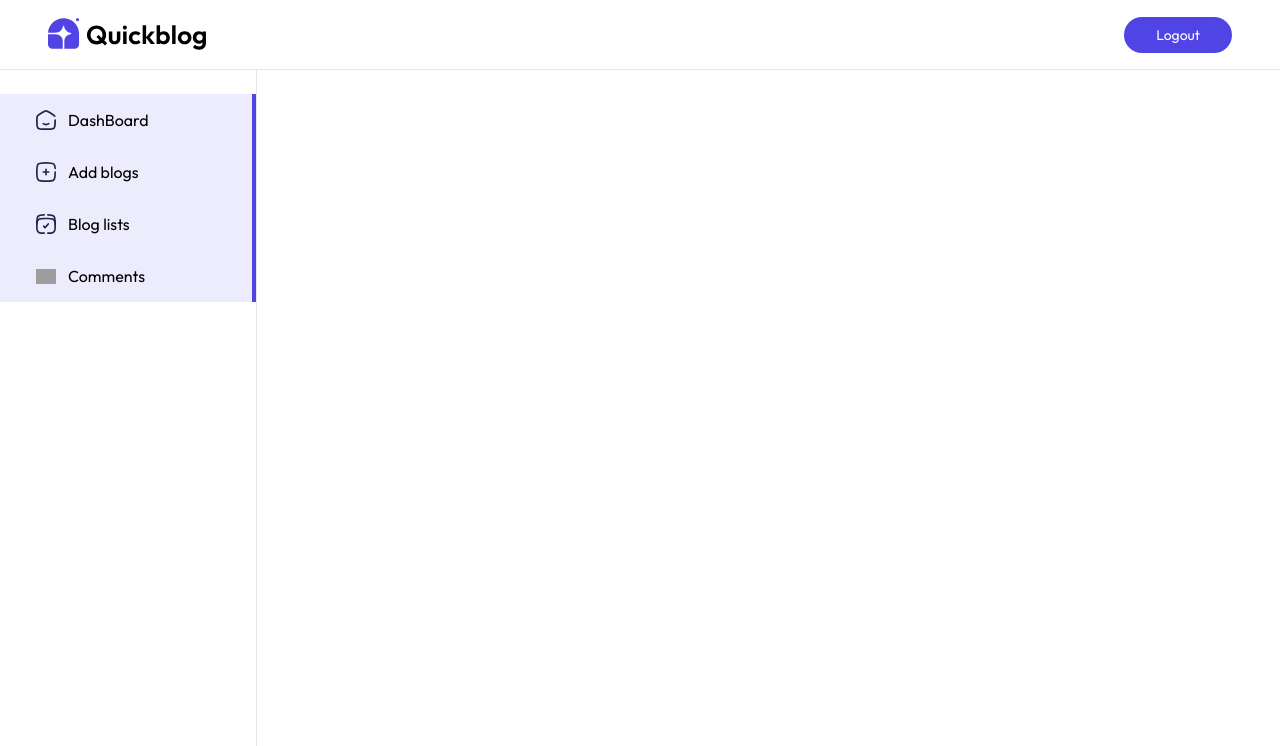
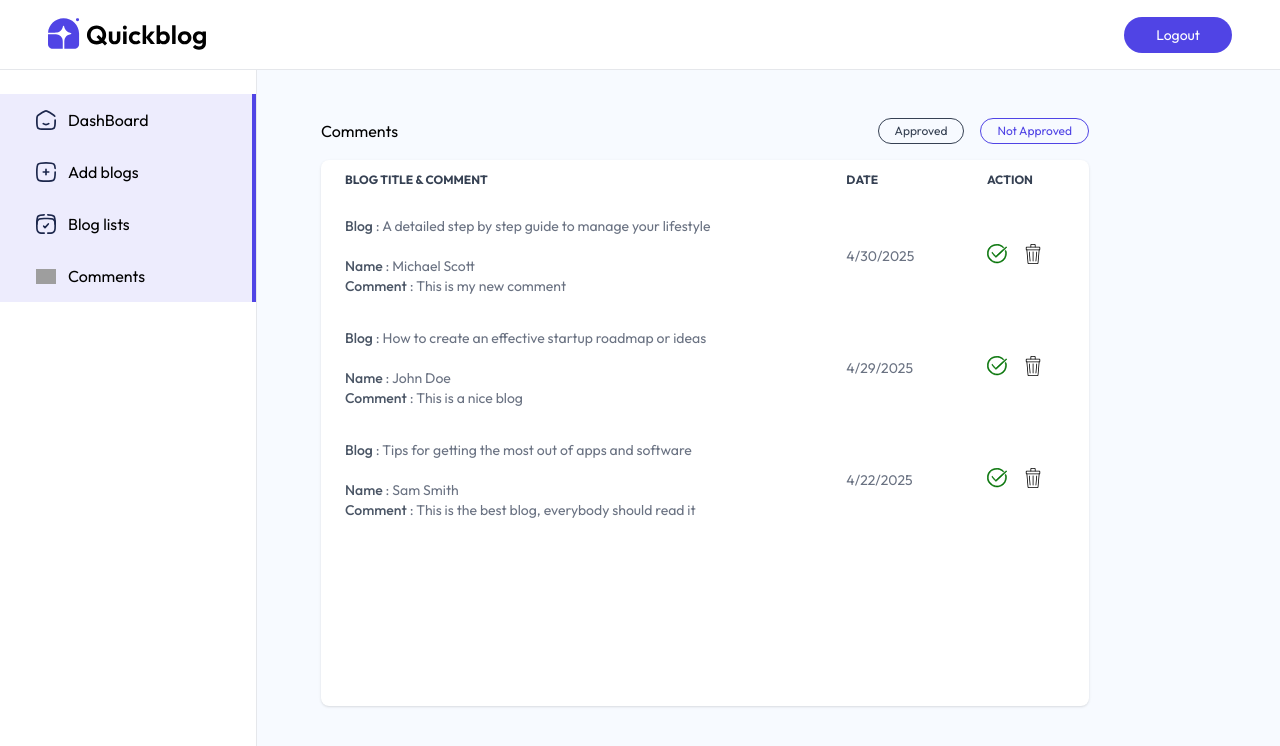
Before and after one commit to Holuwaphemmy01/Akinzo-Blog, a React (Vite) app in the folder client/: page /admin/comment in a window 1280 px wide. Shown: the top 746 px of the page. Built offline with nearby package versions, Linux system fonts and the light colour scheme; grey boxes are pictures that could not be loaded.

Commit message:
add blog

```diff
--- a/client/package.json
+++ b/client/package.json
@@ -13,6 +13,7 @@
     "@tailwindcss/vite": "^4.1.8",
     "moment": "^2.30.1",
     "motion": "^12.15.0",
+    "quill": "^2.0.3",
     "react": "^19.1.0",
     "react-dom": "^19.1.0",
     "react-router-dom": "^7.6.1",
--- a/client/src/App.jsx
+++ b/client/src/App.jsx
@@ -8,6 +8,7 @@
 import ListBlog from './pages/admin/ListBlog'
 import Comments from './pages/admin/Comments'
 import Login from './components/admin/Login'
+import 'quill/dist/quill.snow.css'
 
 const App = () => {
   return (
--- a/client/src/components/admin/BlogTableItem.jsx
+++ b/client/src/components/admin/BlogTableItem.jsx
@@ -12,7 +12,7 @@
         <td className='px-2 py-4'> {title} </td>
         <td className='px-2 py-4 max-sm:hidden'> {BlogDate.toDateString()} </td>
         <td className='px-2 py-4 max-sm:hidden' >
-            <p className='{`${blog.isPublished ? "text-green-600" : "text-orange-700" }`}'>
+            <p className={`${blog.isPublished ? "text-green-600" : "text-orange-700" }`}>
               {blog.isPublished ? 'Published' : 'Unpublished'} </p>
         </td>
         <td className='px-2 py-4 flex text-xs gap-3'>
--- /dev/null
+++ b/client/src/components/admin/CommentTableItem.jsx
@@ -0,0 +1,36 @@
+import React from 'react'
+import { assets } from '../../assets/assets';
+
+const CommentTableItem = ({comment, fetchComments}) => {
+
+    const {blog, createdAt, _id} = comment;
+    const BlogDate = new Date(createdAt)
+
+  return (
+    <tr className='order-y border-gray-300'>
+        <td className='px-6 py-4'>
+            <b className='font-medium text-gray-600'>Blog</b> : {blog.title}
+            <br />
+            <br />
+            <b className='font-medium text-gray-600'>Name</b> : {comment.name}
+            <br />
+            <b className='font-medium text-gray-600'>Comment</b> : {comment.content}
+        </td>
+        <td className='px-6 py-4 max-sm:hidden'>
+            {BlogDate.toLocaleDateString()}
+        </td>
+        <td className='px-6 py-4'>
+            <div className='inline-flex items-center gap-4'>
+                {!comment.isApproved ? <img src={assets.tick_icon} className='w-5 hover:scale-110
+                transition-all cursor-pointer'/> : <p className='text-xs border
+                border-green-600 bg-green-100 text-green-600 rounded-full px-3
+                py-1'>Approved</p>}
+                <img src={assets.bin_icon} alt="" className='w-5 hover:scale-110
+                transition-all cursor-pointer'/>
+            </div>
+        </td>
+    </tr>
+  )
+}
+
+export default CommentTableItem
--- a/client/src/pages/admin/AddBlog.jsx
+++ b/client/src/pages/admin/AddBlog.jsx
@@ -1,10 +1,88 @@
-import React from 'react'
+import React, { useEffect, useState, useRef } from 'react'
+import { assets, blogCategories } from '../../assets/assets'
+import Quill from 'quill';
 
 const AddBlog = () => {
+
+    const editorRef = useRef(null)
+
+    const quillRef = useRef(null)
+
+
+    const [image, setImage] = useState(false);
+
+    const [title, setTitle] = useState('');
+
+    const [subTitle, setSubTitle] = useState('');
+
+    const [category, setCategory] = useState('Startup')
+
+    const [isPublished, setIsPublished] = useState(false)
+
+
+    const generateContent = async () =>{
+
+    }
+
+    const onSubmitHandler = async (e) =>{
+        e.preventDefault();
+    }
+
+    useEffect(()=>{
+        if(!quillRef.current && editorRef.current){
+            quillRef.current = new Quill(editorRef.current, {theme: 'snow'})
+        }
+    }, [])
+
+
   return (
-    <div>
+    <form onSubmit={onSubmitHandler} className='flex-1 bg-blue-50/50 text-gray-600 h-full overflow-scroll'>
+      <div className='bg-white w-full max-w-3xl p-4 md:p-10 sm:m-10 shadow rounded'>
+        <p>Upload thumbnail</p>
+        <label htmlFor="image" className='mt-2 h-16 rounded cursor-pointer'>
+            <img src={!image ? assets.upload_area : URL.createObjectURL(image)} alt=""
+            className='mt-2 h-16 rounded cursor-pointer'/>
+            <input onChange={(e)=> setImage(e.target.files[0])} type="file" id='image' hidden required/>
+        </label>
+        <p className='mt-4'>Blog title</p>
+        <input type="text" placeholder='Type here' required className='w-full
+        max-w-lg mt-2 p-2 border border-gray-300 outline-none rounded' onChange={e=> setTitle(e.target.value)}
+        value={title}/>
 
-    </div>
+
+        <p className='mt-4'>Sub title</p>
+        <input type="text" placeholder='Type here' required className='w-full
+        max-w-lg mt-2 p-2 border border-gray-300 outline-none rounded' onChange={e=> setSubTitle(e.target.value)}
+        value={subTitle}/>
+
+
+         <p className='mt-4'>Blog Description</p>
+         <div className='max-w-lg h-74 pb-16 sm:pb-10 pt-2 relative'>
+            <div ref={editorRef}></div>
+            <button type='button' onClick={generateContent} className='absolute
+            bottom-1 right-2 ml-2 text-xs text-white bg-black/70 px-4 py-1.5
+            rounded hover:underline cursor-pointer'>Generate with AI</button>
+         </div>
+
+
+         <p className='mt-4'>Blog Category</p>
+         <select onChange={e=>setCategory(e.target.value)} name="category" className='mt-2 px-3 py-2 border text-gray-500
+            border-gray-300 outline-none rounded'>
+            <option value="" >Select Category</option>
+            {blogCategories.map((item, index)=>{
+                return <option key={index} value={item}>{item}</option>
+            })}
+         </select>
+
+         <div className='flex gap-2 mt-4'>
+            <p>Publish Now</p>
+            <input type="checkbox" checked={isPublished} className='scale-125
+            cursor-pointer' onChange={e => setIsPublished(e.target.checked)}/>
+         </div>
+         <button type='submit' className='mt-8 w-40 h-10 bg-primary text-white
+         rounded cursor-pointer text:sm'>Add Blog</button>
+      </div>
+    </form>
   )
 }
 
--- a/client/src/pages/admin/Comments.jsx
+++ b/client/src/pages/admin/Comments.jsx
@@ -1,9 +1,55 @@
-import React from 'react'
+import React, { useEffect, useState } from 'react'
+import { comments_data } from '../../assets/assets'
+import CommentTableItem from '../../components/admin/CommentTableItem'
 
 const Comments = () => {
+
+    const [comments, setComments] = useState([])
+    const [filter, setFilter] = useState('Not Approved')
+
+    const fetchComments = async ()=>{
+        setComments(comments_data)
+    }
+
+    useEffect(()=>{
+        fetchComments()
+    }, [])
+
   return (
-    <div>
+    <div className='flex-1 pt-5 px-5 sm:pt-12 sm:pl-16 bg-blue-50/50'>
+        <div className='flex justify-between items-center max-w-3xl'>
+            <h1>Comments</h1>
+            <div className='flex gap-4'>
+                <button onClick={()=> setFilter('Approved')} className={`shadow-custom-sm border rounded-full px-4 py-1
+                cursor-pointer text-xs ${filter === 'Approved' ? 'text-primary' :
+                'text-gray-700'}`}>Approved</button>
 
+                <button onClick={()=> setFilter('Not Approved')} className={`shadow-custom-sm border rounded-full px-4 py-1
+                cursor-pointer text-xs ${filter === 'Not Approved' ? 'text-primary' :
+                'text-gray-700'}`}>Not Approved</button>
+            </div>
+        </div>
+
+        <div className='relative h-4/5 max-w-3xl overflow-x-auto mt-4 bg-white shadow
+        rounded-lg scrollbar-hide'>
+            <table className='w-full text-sm text-gray-500'>
+                <thead className='text-xs text-gray-700 text-left uppercase'>
+                    <tr className=''>
+                        <th scope='col' className='px-6 py-3'>Blog Title & Comment </th>
+                        <th scope='col' className='px-6 py-3 max:sm:hidden'>Date </th>
+                        <th scope='col' className='px-6 py-3'>Action </th>
+                    </tr>
+                </thead>
+                <tbody>
+                    {comments.filter((comment)=>{
+                        if(filter === 'Approved') return comment.isApproved === true;
+                        return comment.isApproved === false;
+                    }).map((comment, index) => <CommentTableItem key={comment._id}
+                    comment={comment} index={index + 1} fetchComments={fetchComments}/>)}
+                </tbody>
+
+            </table>
+        </div>
     </div>
   )
 }
--- a/client/src/pages/admin/ListBlog.jsx
+++ b/client/src/pages/admin/ListBlog.jsx
@@ -1,9 +1,48 @@
-import React from 'react'
+import React, { useEffect, useState } from 'react'
+import BlogTableItem from '../../components/admin/BlogTableItem';
+import { blog_data } from '../../assets/assets';
+
 
 const ListBlog = () => {
-  return (
-    <div>
 
+    const [blogs, setBlogs] = useState([]);
+
+    const fetchBlogs = async () => {
+        setBlogs(blog_data)
+    }
+
+    useEffect(()=>{
+        fetchBlogs()
+    }, [])
+
+
+
+    return (
+    <div className='flex-1 pt-5 px-5 sm:pt-12 sm:pl-16 bg-blue-50/50'>
+      <h1>All blogs</h1>
+
+      <div className='relative h-4/5 max-w-4xl overflow-x-auto shadow rounded-lg
+            scroll-bar-hide bg-white'>
+                <table className='w-full text-sm text-gray-500'>
+                    <thead className='text-xs text-gray-600 text-left uppercase'>
+                        <tr>
+                            <th scope='col' className='px-2 py-4 xl:px-6'> # </th>
+                            <th scope='col' className='px-2 py-4 '> Blog Title </th>
+                            <th scope='col' className='px-2 py-4 max-sm:hidden'> Date </th>
+                            <th scope='col' className='px-2 py-4 max-sm:hidden'> Status </th>
+                            <th scope='col' className='px-2 py-4'> Action </th>
+
+                        </tr>
+                    </thead>
+                    <tbody>
+                        {blogs.map((blog, index)=>{
+                            return <BlogTableItem key={blog._id} blog={blog}
+                            fetchBlogs={fetchBlogs} index={index+1}/>
+                        })}
+                    </tbody>
+                </table>
+
+            </div>
     </div>
   )
 }
```
Also changed, not shown: 1 other file (tests, documents, lock files or other folders).
